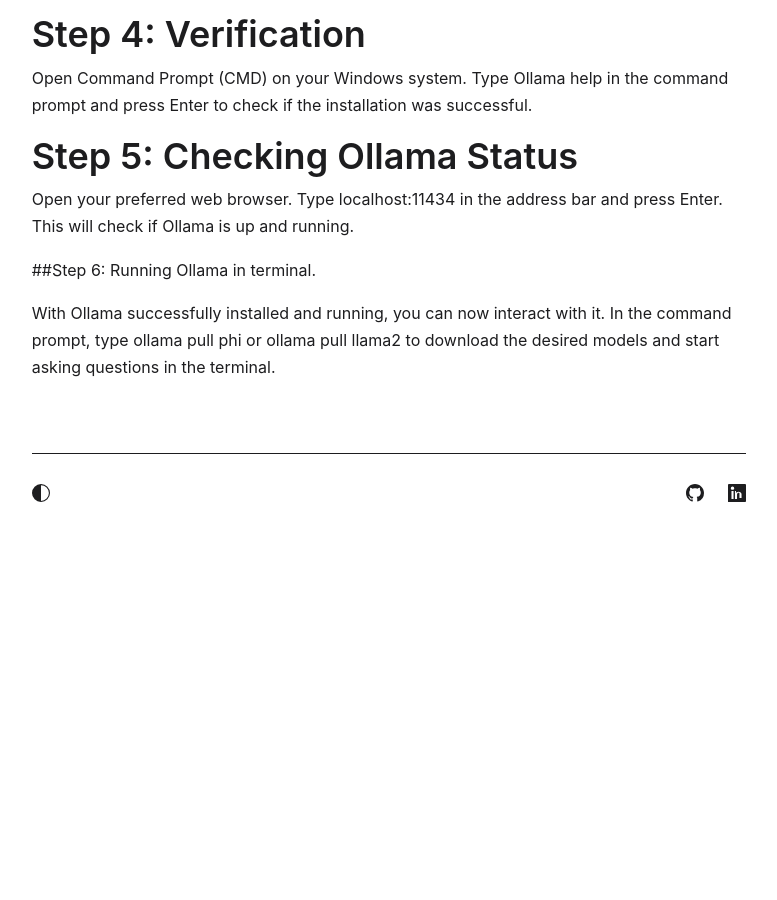
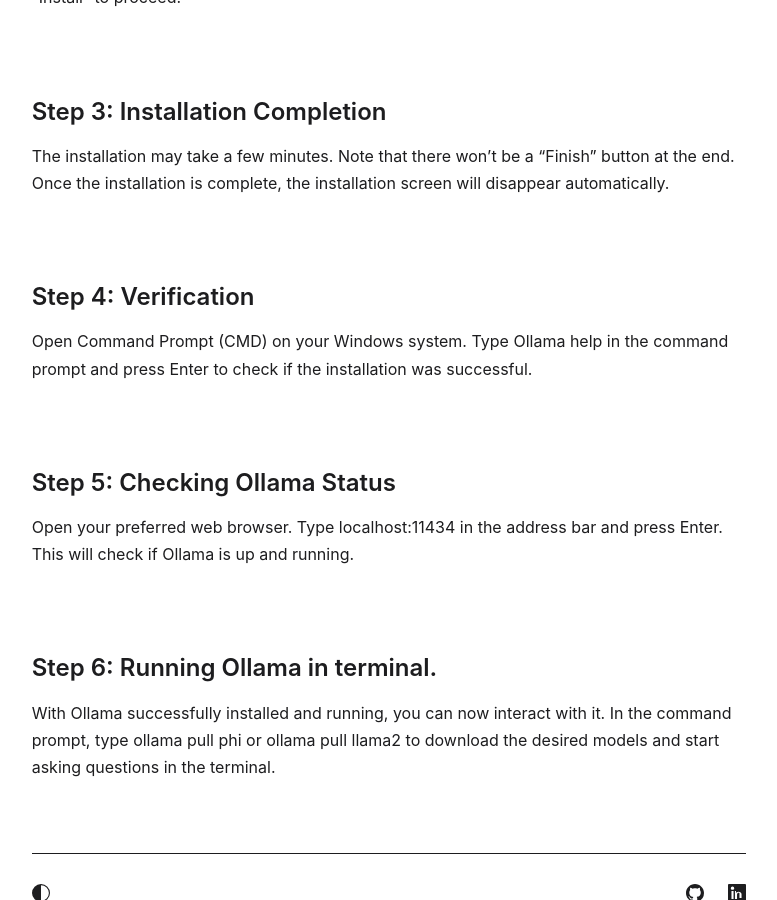
Before and after one commit to sreedeepEK/sreedeepek.github.io, a Jekyll site: the page built from _posts/2024-05-31-Ollama.md, in a window 1280 px wide and 900 px high, scrolled down 1766 px. Shown: the whole window, without its empty margins (251-1028 px from the left). Built offline with Jekyll 4.4.1, drawn with Linux system fonts in a browser that asks for light colours; before the commit the page ends 2319 px from its top, so only the background shows below that; some of the changed text lies outside the part shown.

```diff
--- a/_posts/2024-05-31-Ollama.md
+++ b/_posts/2024-05-31-Ollama.md
@@ -19,35 +19,35 @@ Ollama provides access to a diverse and continuously expanding library of pre-tr
 
 In this guide, Let's walk through the process of downloading Ollama and integrating it into your workflow using Visual Studio Code.
 
-## Step 1: Accessing Ollama on GitHub
+### Step 1: Accessing Ollama on GitHub
 
 Visit the Ollama [wesbite](https://ollama.com/download/windows).
 Locate and click on "Download for windows" to download the installer.
 
-## Step 2: Installation Process
+### Step 2: Installation Process
 
 After downloading the installer, navigate to the folder where it's located.
 Double-click on the installer to begin the installation process.
 Follow the on-screen instructions and click on "Install" to proceed.
 
-## Step 3: Installation Completion
+### Step 3: Installation Completion
 
 The installation may take a few minutes.
 Note that there won't be a "Finish" button at the end.
 Once the installation is complete, the installation screen will disappear automatically.
 
-## Step 4: Verification
+### Step 4: Verification
 
 Open Command Prompt (CMD) on your Windows system.
 Type Ollama help in the command prompt and press Enter to check if the installation was successful.
 
-## Step 5: Checking Ollama Status
+### Step 5: Checking Ollama Status
 
 Open your preferred web browser.
 Type localhost:11434 in the address bar and press Enter.
 This will check if Ollama is up and running.
 
-##Step 6: Running Ollama in terminal.
+### Step 6: Running Ollama in terminal.
 
 With Ollama successfully installed and running, you can now interact with it.
 In the command prompt, type ollama pull phi or ollama pull llama2 to download the desired models and start asking questions in the terminal.
```
